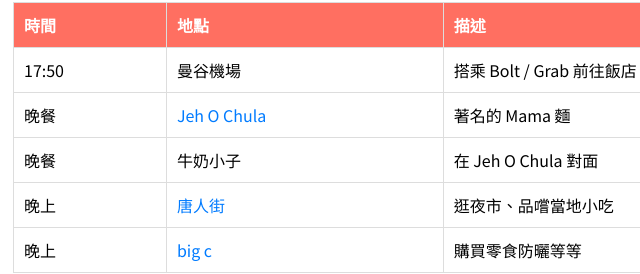
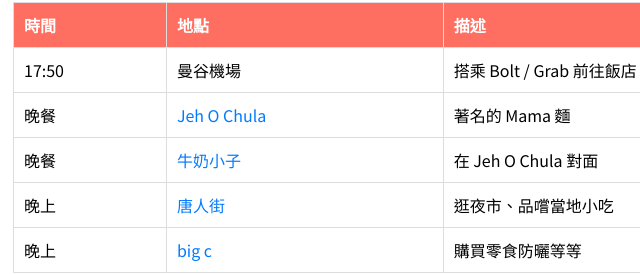
Before and after one commit to idontknow123456789/123, a plain HTML site: page index.html in a window 1280 px wide. Shown: the part 1360-1634 px from the top of the page, 27-667 px from the left. Drawn offline with Linux system fonts and the light colour scheme.

Commit message:
Update index.html

```diff
--- a/index.html
+++ b/index.html
@@ -45,7 +45,7 @@
                 </tr>
                 <tr>
                     <td>晚餐</td>
-                    <td><a href="https://maps.app.goo.gl/1fHaqJFu6zTeGU757" target="_blank"></a>牛奶小子</td>
+                    <td><a href="https://maps.app.goo.gl/1fHaqJFu6zTeGU757" target="_blank">牛奶小子</a></td>
                     <td>在 Jeh O Chula 對面</td>
                     <td>走路</td>
                 </tr>
```
